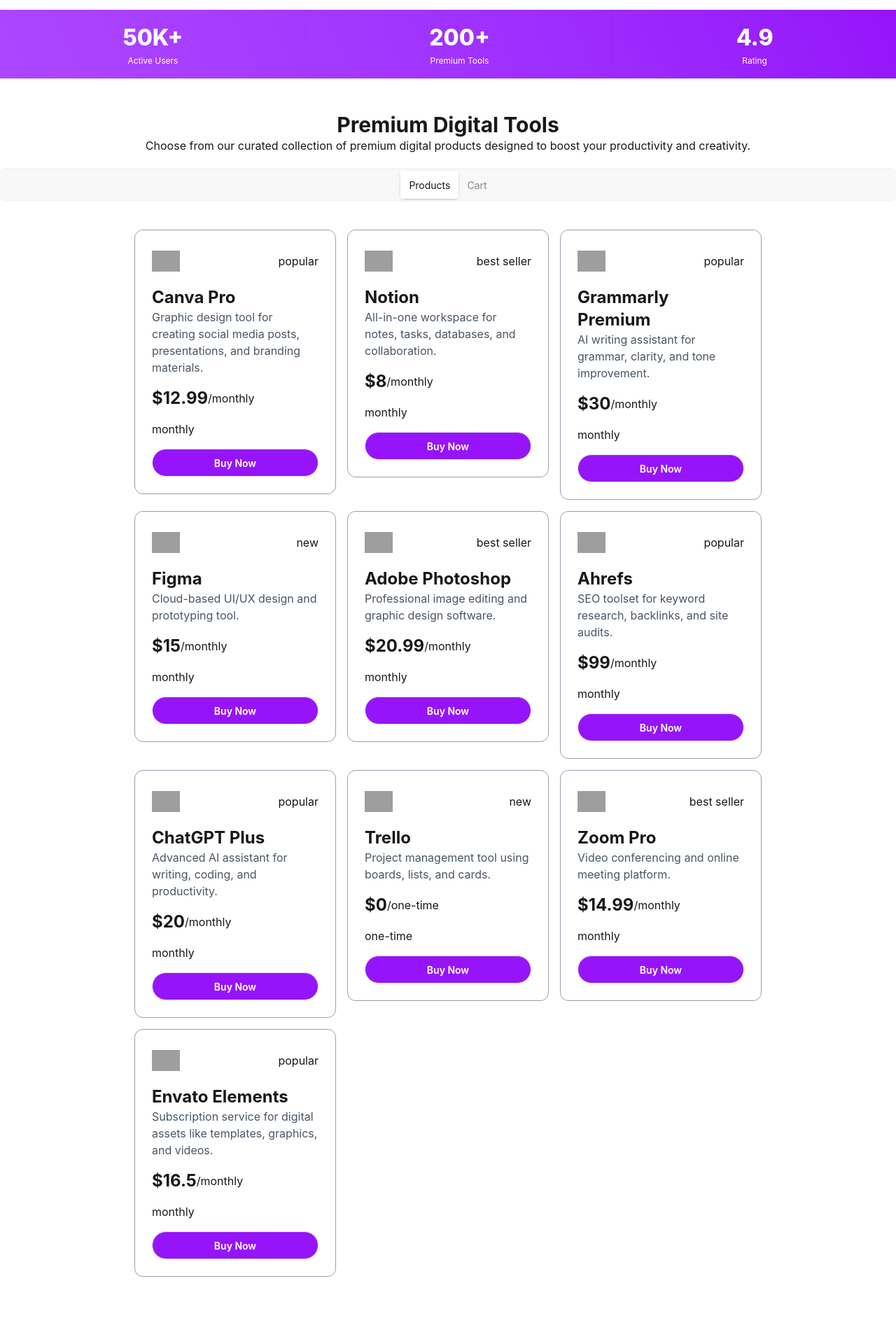
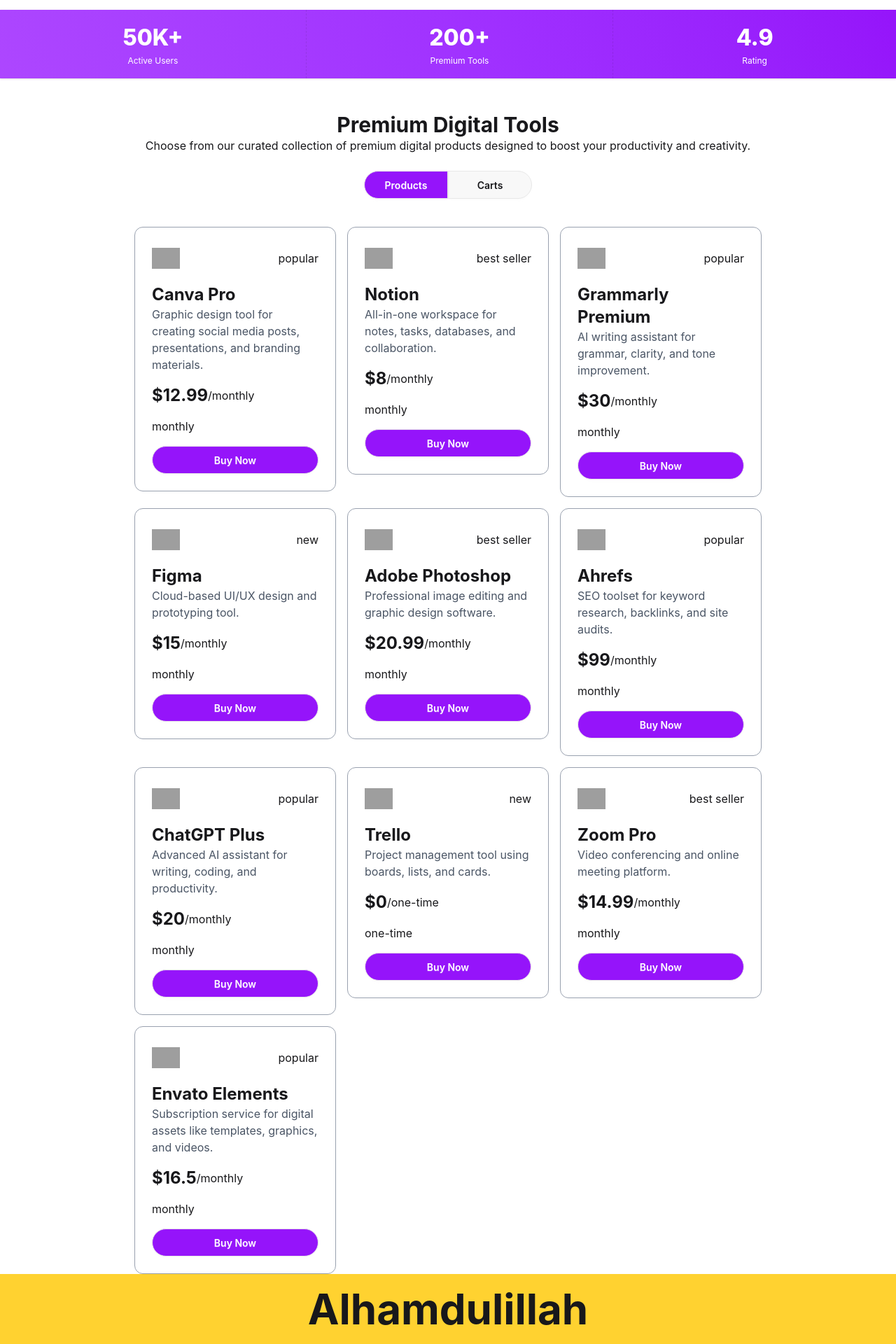
Before and after one commit to pervezmia/digital-tools-platform, a React (Vite) app: page / in a window 1280 px wide. Shown: the part 753-2673 px from the top of the page at 70% size. Before the commit the page ends 2577 px from the top, so only its background shows below. Built offline with nearby package versions, Linux system fonts and the light colour scheme; grey boxes are pictures that could not be loaded.

Commit message:
tab btn isActive functionality done

```diff
--- a/src/App.jsx
+++ b/src/App.jsx
@@ -1,8 +1,10 @@
+import { use, useState } from "react";
 import "./App.css";
 import Banner from "./components/Banner";
 import DigitalTools from "./components/DigitalTools";
 import Nav from "./components/Nav";
 import Stat from "./components/Stat";
+import Cart from "./components/Cart";
 
 const dataFetch = async () => {
   const res = await fetch("/data.json");
@@ -12,13 +14,20 @@ const dataFetch = async () => {
 //ai promise jodi function er bire call kora hoi taile suspense er dorkar nai but function er vitor a dei taile akta error khete hobe ja suspense use korle sei error chole jabe.
 const productsPromise = dataFetch();
 
+
+
 function App() {
+  const [isActive, setIsActive] = useState("products");
+  console.log(isActive);
+
+
   return (
     <>
       <Nav></Nav>
       <Banner></Banner>
       <Stat></Stat>
-      <DigitalTools productsPromise={productsPromise}></DigitalTools>
+      <DigitalTools productsPromise={productsPromise} setIsActive={setIsActive} isActive={isActive}></DigitalTools>
+      <Cart></Cart>
     </>
   );
 }
--- /dev/null
+++ b/src/components/Cart.jsx
@@ -0,0 +1,12 @@
+import React from 'react';
+
+const Cart = () => {
+    return (
+        <div className='p-5 bg-amber-300 text-6xl text-center font-bold'>
+            Alhamdulillah
+
+        </div>
+    );
+};
+
+export default Cart;
--- a/src/components/DigitalTools.jsx
+++ b/src/components/DigitalTools.jsx
@@ -1,9 +1,8 @@
-import React, { use, useState } from "react";
+import React, { use } from "react";
 import DigitalToolsCard from "./DigitalToolsCard";
 
-const DigitalTools = ({ productsPromise }) => {
+const DigitalTools = ({ productsPromise, isActive, setIsActive}) => {
   const products = use(productsPromise);
-  console.log(products);
 
   return (
     <div className="space-y-10">
@@ -16,22 +15,10 @@ const DigitalTools = ({ productsPromise }) => {
           </p>
         </div>
         <div>
-          {/* name of each tab group should be unique */}
-          <div className="tabs tabs-box justify-center my-5  ">
-            <input
-              type="radio"
-              name="my_tabs_1"
-              className="tab"
-              defaultChecked
-              aria-label="Products"
-            />
-            <input
-              type="radio"
-              name="my_tabs_1"
-              className="tab"
-              aria-label="Cart"
 
-            />
+          <div className="flex justify-center mt-6  ">
+            <button onClick={() => setIsActive("products")} className={`btn rounded-r-none w-30 rounded-full   ${isActive === "products" ? "bg-[#9514FA] text-white" : ""}`}>Products</button>
+            <button onClick={() => setIsActive("carts")} className={`btn w-30 rounded-full rounded-l-none ${isActive === "carts" ? "bg-[#9514FA] text-white": ""}`}>Carts</button>
           </div>
         </div>
       </div>
@@ -39,7 +26,7 @@ const DigitalTools = ({ productsPromise }) => {
       <div className=" max-w-[70%] mx-auto grid grid-cols-1  md:grid-cols-2 lg:grid-cols-3 gap-4 container">
         {products.map((product) => (
           <div className="card" key={product.id}>
-            <DigitalToolsCard product = {product}></DigitalToolsCard>
+            <DigitalToolsCard product={product}></DigitalToolsCard>
           </div>
         ))}
       </div>
```
